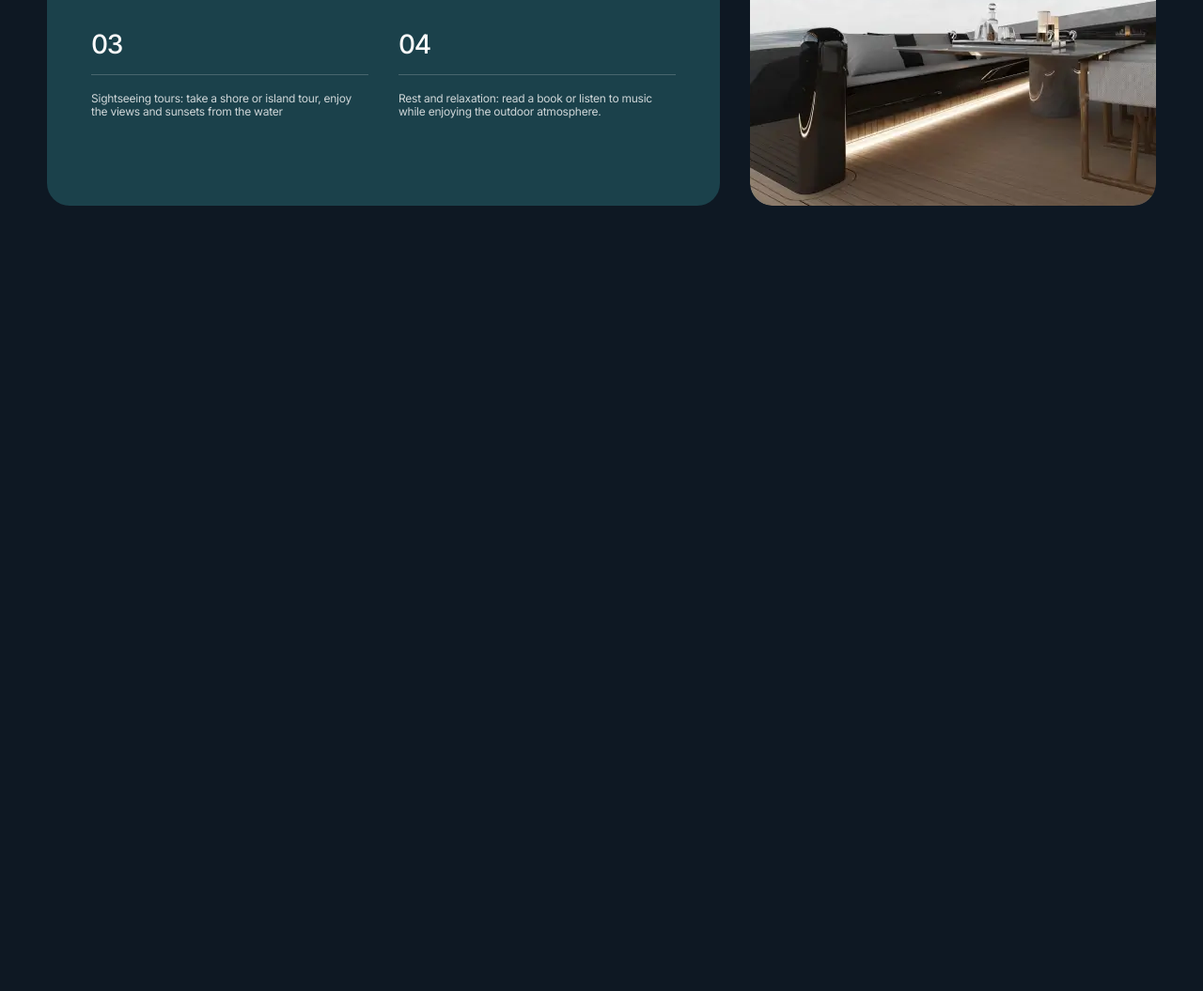
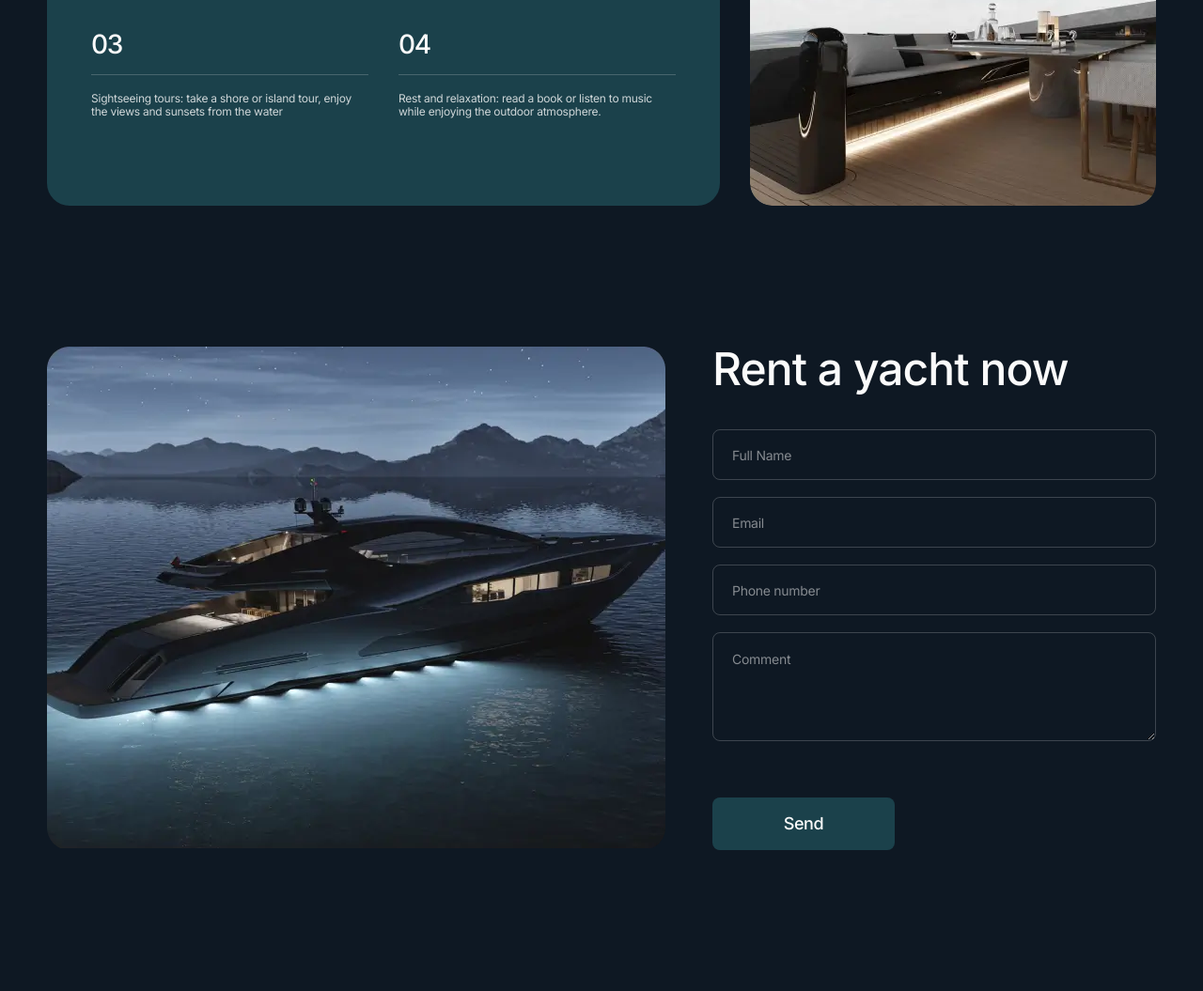
Before and after one commit to vitaliifedunyk/yachtjet, a website built with Vite: page src/index.html in a window 1280 px wide. Shown: the part 2874-3929 px from the top of the page at 94% size. Before the commit the page ends 3243 px from the top, so only its background shows below. Built offline with nearby package versions, Linux system fonts and the light colour scheme.

Commit message:
rent-form styles

```diff
--- a/src/partials/header.html
+++ b/src/partials/header.html
@@ -20,20 +20,19 @@
             <nav class="flex-1 flex md:items-center md:justify-center">
 
                 <ul class="hidden md:flex gap-1">
-                    <li><a class="block font-sans font-normal text-[9px] leading-[1.3] uppercase text-center text-light py-[15px] px-[25px] rounded-lg bg-primary-50 hover:bg-primary transition-colors duration-300"
+                    <li><a class="block font-sans font-normal text-[9px] leading-[1.3] uppercase text-center text-light py-[15px] px-[25px] rounded-lg bg-primary-50 hover:bg-primary focus:bg-primary transition-colors duration-300"
                             href="#about">About</a>
                     </li>
-                    <li><a class="block font-sans font-normal text-[9px] leading-[1.3] uppercase text-center text-light py-[15px] px-[25px] rounded-lg bg-primary-50 hover:bg-primary transition-colors duration-300"
+                    <li><a class="block font-sans font-normal text-[9px] leading-[1.3] uppercase text-center text-light py-[15px] px-[25px] rounded-lg bg-primary-50 hover:bg-primary focus:bg-primary transition-colors duration-300"
                             href="#yachts">Yachts</a></li>
-                    <li><a class="block font-sans font-normal text-[9px] leading-[1.3] uppercase text-center text-light py-[15px] px-[25px] rounded-lg bg-primary-50 hover:bg-primary transition-colors duration-300"
+                    <li><a class="block font-sans font-normal text-[9px] leading-[1.3] uppercase text-center text-light py-[15px] px-[25px] rounded-lg bg-primary-50 hover:bg-primary focus:bg-primary transition-colors duration-300"
                             href="#reviews">Reviews</a></li>
                 </ul>
             </nav>
 
             <ul class="hidden md:flex gap-2">
                 <li>
-                    <a class="block hover:stroke-primary-dark
-                    focus:stroke-primary-dark transition-colors duration-300" href="https://www.instagram.com/"
+                    <a class="block hover:stroke-primary-dark focus:stroke-primary-dark transition-colors duration-300" href="https://www.instagram.com/"
                         target="_blank">
                         <svg width="19" height="19">
                             <use href="./img/icons.svg#icon-instagram"></use>
--- a/src/partials/hero.html
+++ b/src/partials/hero.html
@@ -15,7 +15,7 @@ lg:pt-[155px] lg:pb-[180px]">
             state-of-the-art amenities.
         </p>
         <button type="button"
-            class="block py-[14px] px-[32px] rounded-lg mx-auto text-center text-light font-medium text-[14px] leading-[1.2] tracking-[-0.02em] bg-primary hover:bg-light hover:text-primary transition-colors duration-300">Yacht
+            class="block py-[14px] px-[32px] rounded-lg mx-auto text-center text-light font-medium text-[14px] leading-[1.2] tracking-[-0.02em] bg-primary hover:bg-light hover:text-primary focus:bg-light focus:text-primary transition-colors duration-300">Yacht
             rental</button>
     </div>
 </section>
--- a/src/partials/menu.html
+++ b/src/partials/menu.html
@@ -12,15 +12,15 @@
             <nav>
                 <ul class="flex flex-col gap-1">
                     <li>
-                        <a class="block font-sans font-normal text-[9px] leading-[1.3] uppercase text-center text-light py-[15px] px-[25px] rounded-lg bg-primary-50 hover:bg-primary transition-colors duration-300"
+                        <a class="block font-sans font-normal text-[9px] leading-[1.3] uppercase text-center text-light py-[15px] px-[25px] rounded-lg bg-primary-50 hover:bg-primary focus:bg-primary transition-colors duration-300"
                             href="#about">ABOUT</a>
                     </li>
                     <li>
-                        <a class="block font-sans font-normal text-[9px] leading-[1.3] uppercase text-center text-light py-[15px] px-[25px] rounded-lg bg-primary-50 hover:bg-primary transition-colors duration-300"
+                        <a class="block font-sans font-normal text-[9px] leading-[1.3] uppercase text-center text-light py-[15px] px-[25px] rounded-lg bg-primary-50 hover:bg-primary focus:bg-primary transition-colors duration-300"
                             href="#yachts">YACHTS</a>
                     </li>
                     <li>
-                        <a class="block font-sans font-normal text-[9px] leading-[1.3] uppercase text-center text-light py-[15px] px-[25px] rounded-lg bg-primary-50 hover:bg-primary transition-colors duration-300"
+                        <a class="block font-sans font-normal text-[9px] leading-[1.3] uppercase text-center text-light py-[15px] px-[25px] rounded-lg bg-primary-50 hover:bg-primary focus:bg-primary transition-colors duration-300"
                             href="#reviews">REVIEWS</a>
                     </li>
                 </ul>
--- a/src/partials/rent-form.html
+++ b/src/partials/rent-form.html
@@ -1,5 +1,5 @@
-<section id="rent-form" class="hidden">
-    <div class="container-custom">
+<section id="rent-form" class="pb-20 md:pb-[150px]">
+    <div class="container-custom flex flex-col-reverse lg:flex-row lg:gap-[50px]">
         <picture>
             <source media="(min-width: 1440px)"
                 srcset="./img/rent-form/desktop/form.webp 1x, ./img/rent-form/desktop/form@2x.webp 2x" />
@@ -7,20 +7,36 @@
                 srcset="./img/rent-form/laptop/form.webp 1x, ./img/rent-form/laptop/form@2x.webp 2x" />
             <source media="(min-width: 768px)"
                 srcset="./img/rent-form/tablet/form.webp 1x, ./img/rent-form/tablet/form@2x.webp 2x" />
-            <img src="./img/rent-form/mobile/form.webp"
-                srcset="./img/rent-form/mobile/form.webp 1x, ./img/rent-form/mobile/form@2x.webp 2x" alt="" width="768"
-                height="534" />
+            <img class="w-[335px] h-[412px] mx-auto md:w-[704px] md:h-[534px] lg:w-[658px] lg:h-[536px] lg:mx-0
+            xl:w-[768px]" src="./img/rent-form/mobile/form.webp"
+                srcset="./img/rent-form/mobile/form.webp 1x, ./img/rent-form/mobile/form@2x.webp 2x" alt="Rent a yacht"
+                width="768" height="534" />
         </picture>
-        <div>
-            <h2>Rent a yacht now</h2>
-            <form>
-                <input type="text" name="user-fullname" id="user-fullname" placeholder="Full Name" required />
-                <input type="email" name="user-email" id="user-email" placeholder="Email" required />
-                <input type="tel" name="user-phone" id="user-phone" placeholder="Phone number" required />
-                <textarea name="Comment" id="user-comment" placeholder="Comment"></textarea>
+        <div class="flex flex-col w-[335px] mx-auto md:w-[472px] lg:h-[536px] lg:justify-between xl:h-[536px] lg:mx-0">
+            <h2 class="text-light text-start font-medium text-[28px] leading-none tracking-[-0.02em] mb-10 w-[222px]
+            md:w-[380px] md:text-[48px]">
+                Rent a yacht now</h2>
+            <form class="flex flex-col w-[335px] gap-[18px] mb-10
+            md:w-[472px] md:mb-[50px]
+            lg:mb-0 lg:flex-1">
+                <input type="text" name="user-fullname" id="user-fullname" placeholder="Full Name" required class="block font-sans font-normal text-[14px] leading-[1.2] tracking-[-0.02em] text-light bg-transparent border border-border-light rounded-lg h-[42px] p-5
+                    md:h-[54px]" />
 
-                <button type="submit">Send</button>
+                <input type="email" name="user-email" id="user-email" placeholder="Email" required class="block font-sans font-normal text-[14px] leading-[1.2] tracking-[-0.02em] text-light bg-transparent border border-border-light rounded-lg h-[42px] p-5
+                    md:h-[54px]" />
+
+                <input type="tel" name="user-phone" id="user-phone" placeholder="Phone number" required class="block font-sans font-normal text-[14px] leading-[1.2] tracking-[-0.02em] text-light bg-transparent border border-border-light rounded-lg h-[42px] p-5
+                    md:h-[54px]" />
+
+                <textarea name="Comment" id="user-comment" placeholder="Comment" class="block font-sans font-normal text-[14px] leading-[1.2] tracking-[-0.02em] text-light bg-transparent border border-border-light rounded-lg h-[108px] p-5
+                    md:h-[116px]"></textarea>
+
+
             </form>
+            <button type="submit" class="block mb-20 w-[122px] h-[46px] font-sans font-medium text-[14px] leading-[1.3] tracking-[-0.02em] text-light bg-primary rounded-lg p-[14px] hover:bg-light hover:text-primary transition-colors duration-300 focus:bg-light focus:text-primary
+            md:text-[18px] md:mb-[100px]
+            md:w-[194px] md:h-[56px]
+            lg:w-[194px] lg:h-[56px] lg:mb-0 lg:mt-[50px]">Send</button>
         </div>
     </div>
 </section>
--- a/src/partials/yacht-selection.html
+++ b/src/partials/yacht-selection.html
@@ -199,7 +199,7 @@
             </li>
         </ul>
         <button
-            class="block mx-auto text-light font-medium text-[14px] leading-[1.3] tracking-[-0.02em] px-8 py-3.5 rounded-lg bg-inherit border border-surface hover:bg-light hover:text-primary transition-colors duration-300"
+            class="block mx-auto text-light font-medium text-[14px] leading-[1.3] tracking-[-0.02em] px-8 py-3.5 rounded-lg bg-inherit border border-surface hover:bg-light hover:text-primary focus:bg-light focus:text-primary transition-colors duration-300"
             type="button">Yacht rental</button>
     </div>
 </section>
```
